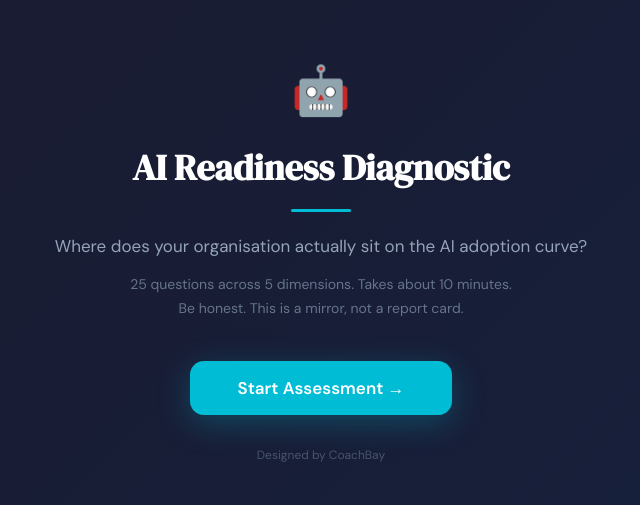
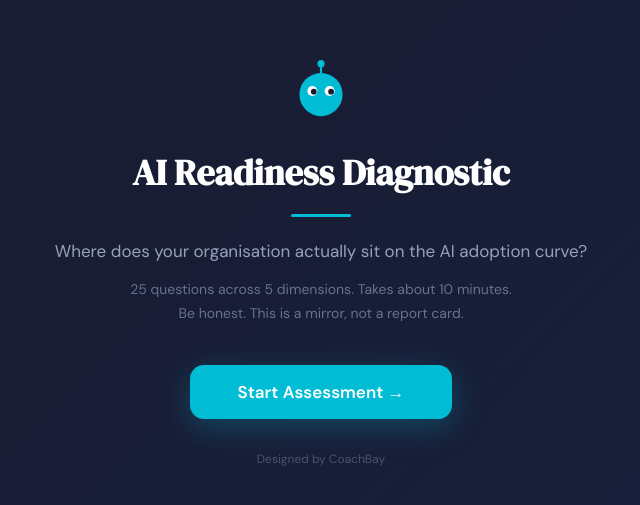
Before and after one commit to coachbay/site, a React (Vite) app: page / in a window 1280 px wide. Shown: the part 139-644 px from the top of the page, without its empty margins (319-959 px from the left). Built offline with nearby package versions, Linux system fonts and the light colour scheme.

Commit message:
Update Diagnostic.jsx

```diff
--- a/Diagnostic.jsx
+++ b/Diagnostic.jsx
@@ -302,9 +302,20 @@ export default function AIDiagnostic() {
           textAlign: "center",
         }}>
           <div style={{
-            fontSize: 48,
             marginBottom: 24,
-          }}>🤖</div>
+            display: "flex",
+            justifyContent: "center",
+          }}>
+            <svg xmlns="http://www.w3.org/2000/svg" viewBox="0 0 100 100" width="72" height="72">
+              <circle cx="50" cy="55" r="30" fill="#00BCD4"/>
+              <circle cx="38" cy="50" r="7" fill="#fff"/>
+              <circle cx="62" cy="50" r="7" fill="#fff"/>
+              <circle cx="40" cy="51" r="4" fill="#1a1a2e"/>
+              <circle cx="64" cy="51" r="4" fill="#1a1a2e"/>
+              <line x1="50" y1="25" x2="50" y2="15" stroke="#00BCD4" strokeWidth="3"/>
+              <circle cx="50" cy="12" r="5" fill="#00BCD4"/>
+            </svg>
+          </div>
           <h1 style={{
             fontFamily: "'DM Serif Display', serif",
             fontSize: 36,
```
